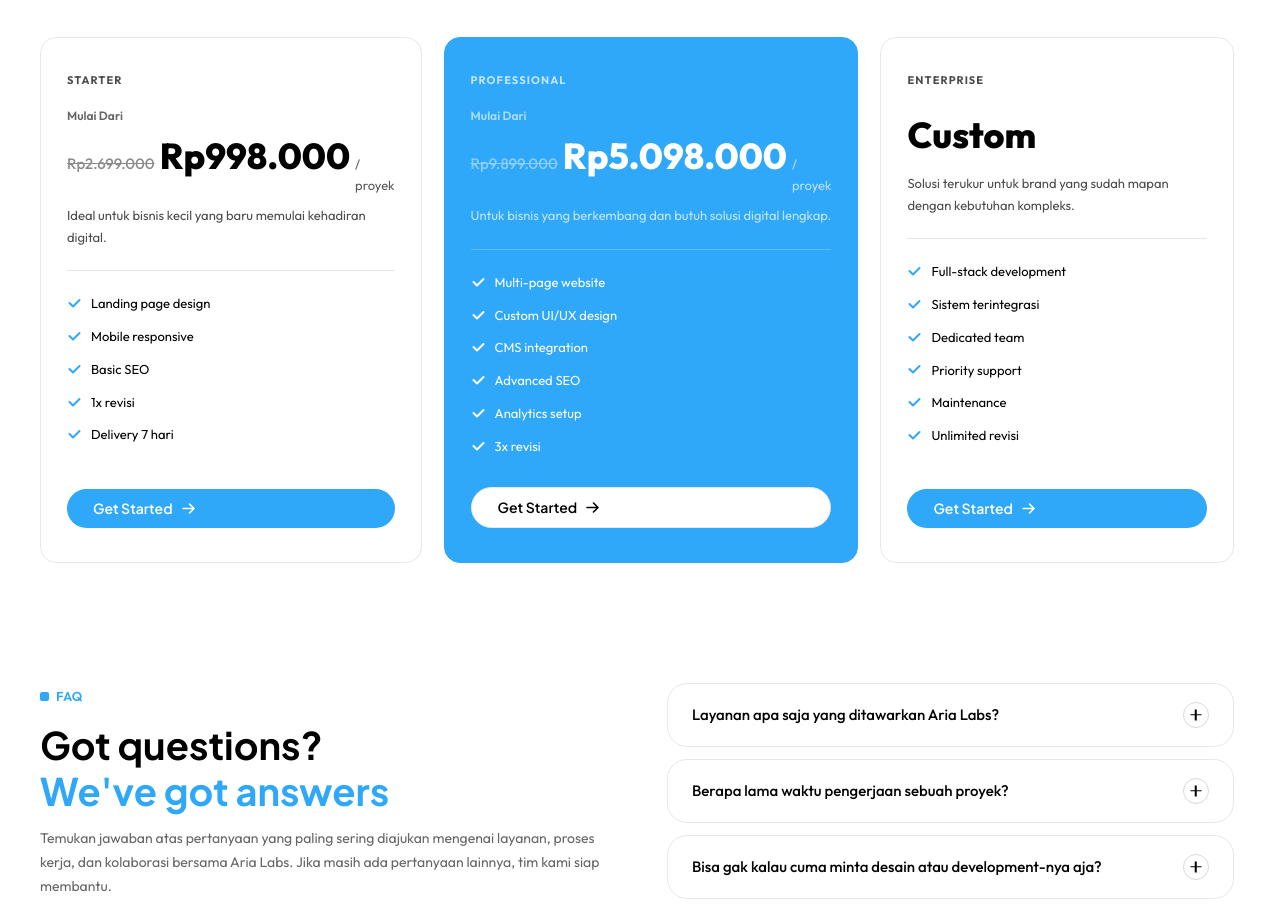
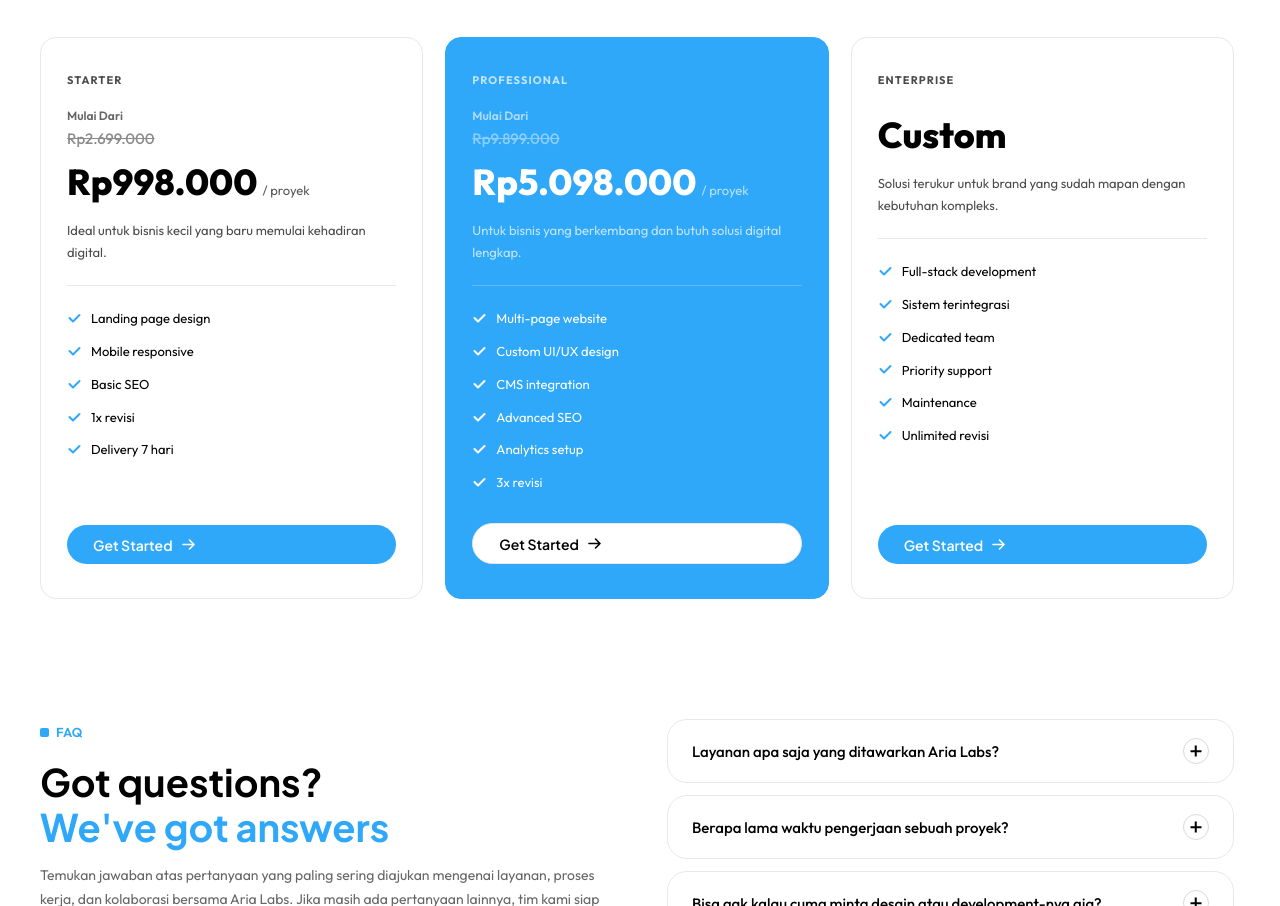
Before and after one commit to Nazca13/Arialabs, a Next.js app: page / in a window 1280 px wide. Shown: the part 4121-5027 px from the top of the page. Built offline with nearby package versions, Linux system fonts and the light colour scheme.

Commit message:
fix: update pricing disscounts

```diff
--- a/src/features/home/sections/pricing/pricing-section.module.css
+++ b/src/features/home/sections/pricing/pricing-section.module.css
@@ -83,18 +83,20 @@
   margin-bottom: 2px;
 }
 
-.priceRow {
-  display: flex;
-  align-items: baseline;
-  gap: 5px;
-  margin-bottom: 10px;
-}
-
 .oldPrice {
   font-size: 15px;
   font-weight: 500;
   opacity: 0.45;
   text-decoration: line-through;
+  margin-bottom: 2px;
+}
+
+.priceRow {
+  display: flex;
+  align-items: baseline;
+  flex-wrap: wrap;
+  gap: 5px;
+  margin-bottom: 10px;
 }
 
 .price { font-size: 36px; font-weight: 800; }
--- a/src/features/home/sections/pricing/pricing-section.tsx
+++ b/src/features/home/sections/pricing/pricing-section.tsx
@@ -225,8 +225,8 @@ export function PricingSection() {
               >
                 <p className={styles.planName}>{plan.name}</p>
                 {priceLabel && <p className={styles.priceLabel}>{priceLabel}</p>}
+                {plan.oldPrice && <p className={styles.oldPrice}>{plan.oldPrice}</p>}
                 <div className={styles.priceRow}>
-                  {plan.oldPrice && <span className={styles.oldPrice}>{plan.oldPrice}</span>}
                   <span className={styles.price}>{plan.price}</span>
                   {period && <span className={styles.period}>{period}</span>}
                 </div>
```
